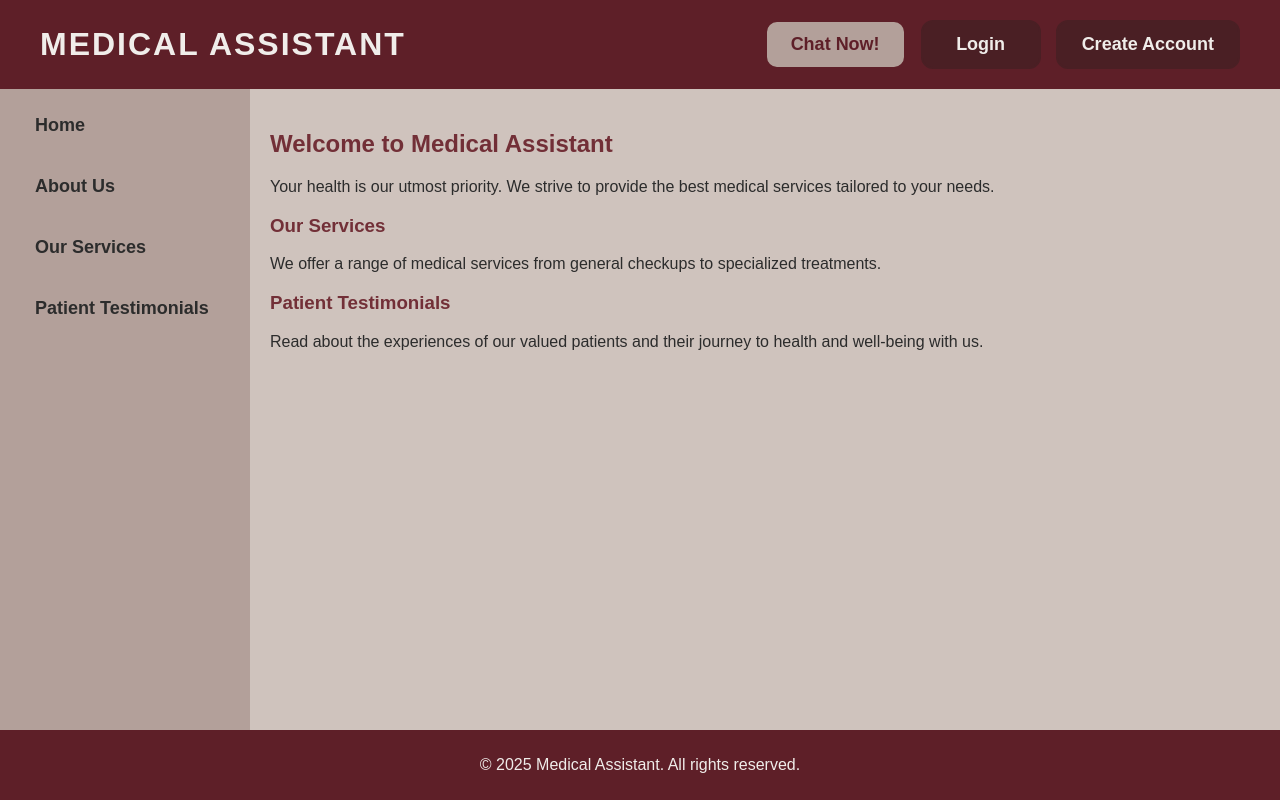
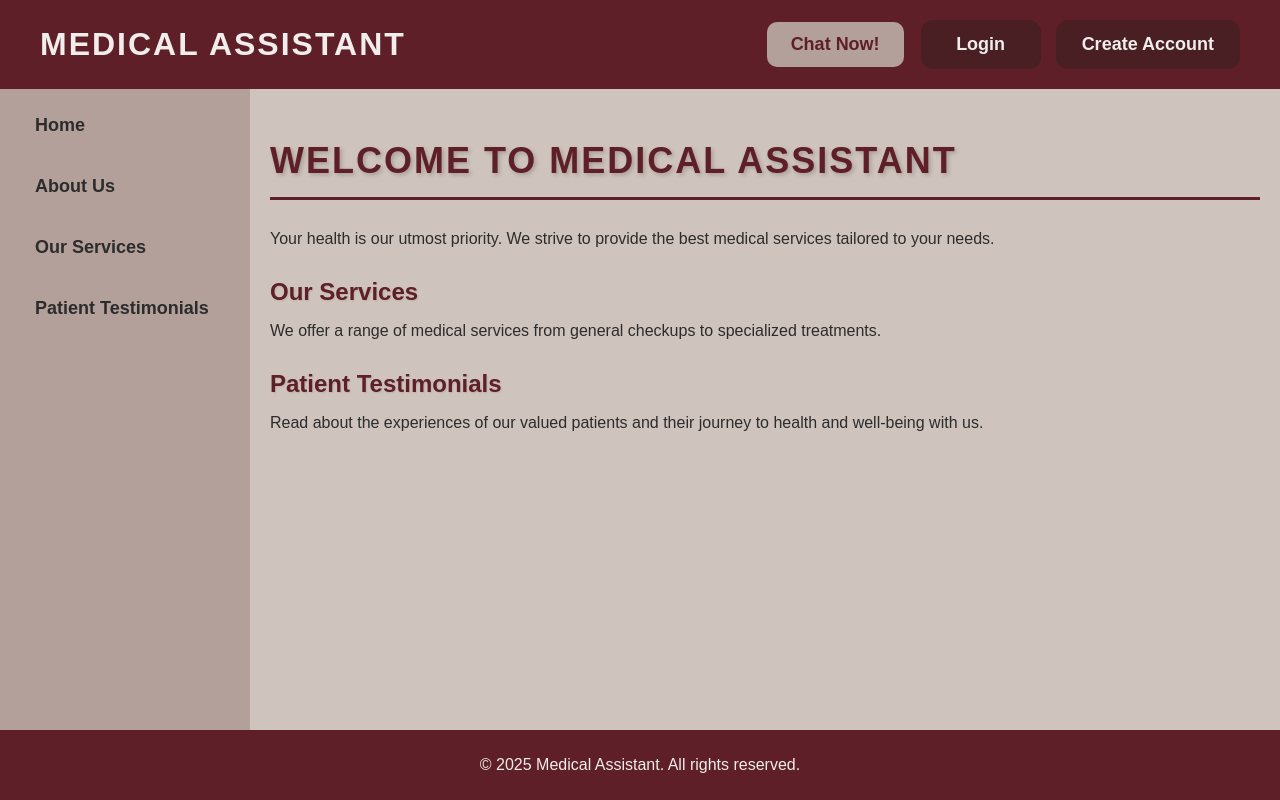
Before and after one commit to soncuteanca/RasaMedical, a website: page html/home_page.html in a window 1280 px wide. Drawn offline with Linux system fonts and the light colour scheme.

Commit message:
Several UI adjustments

```diff
--- a/html/home_page.html
+++ b/html/home_page.html
@@ -133,8 +133,24 @@
             background-color: #CFC3BD;
         }
 
-        main h2, main h3 {
-            color: #722F37;
+        main h2 {
+            color: #5E1F28;
+            font-size: 36px;
+            font-weight: bold;
+            text-transform: uppercase;
+            letter-spacing: 2px;
+            text-shadow: 2px 2px 4px rgba(0,0,0,0.2);
+            border-bottom: 3px solid #5E1F28;
+            padding-bottom: 15px;
+            margin-bottom: 30px;
+        }
+        main h3 {
+            color: #5E1F28;
+            font-size: 24px;
+            font-weight: bold;
+            margin-top: 30px;
+            margin-bottom: 15px;
+            text-shadow: 1px 1px 2px rgba(0,0,0,0.1);
         }
 
         main p {
```
Also changed, not shown: html/chat_page.html (+9 -1 lines), html/create_user.html (+8 -2 lines), html/login.html (+8 -2 lines), html/user.html (+16 -11 lines).
